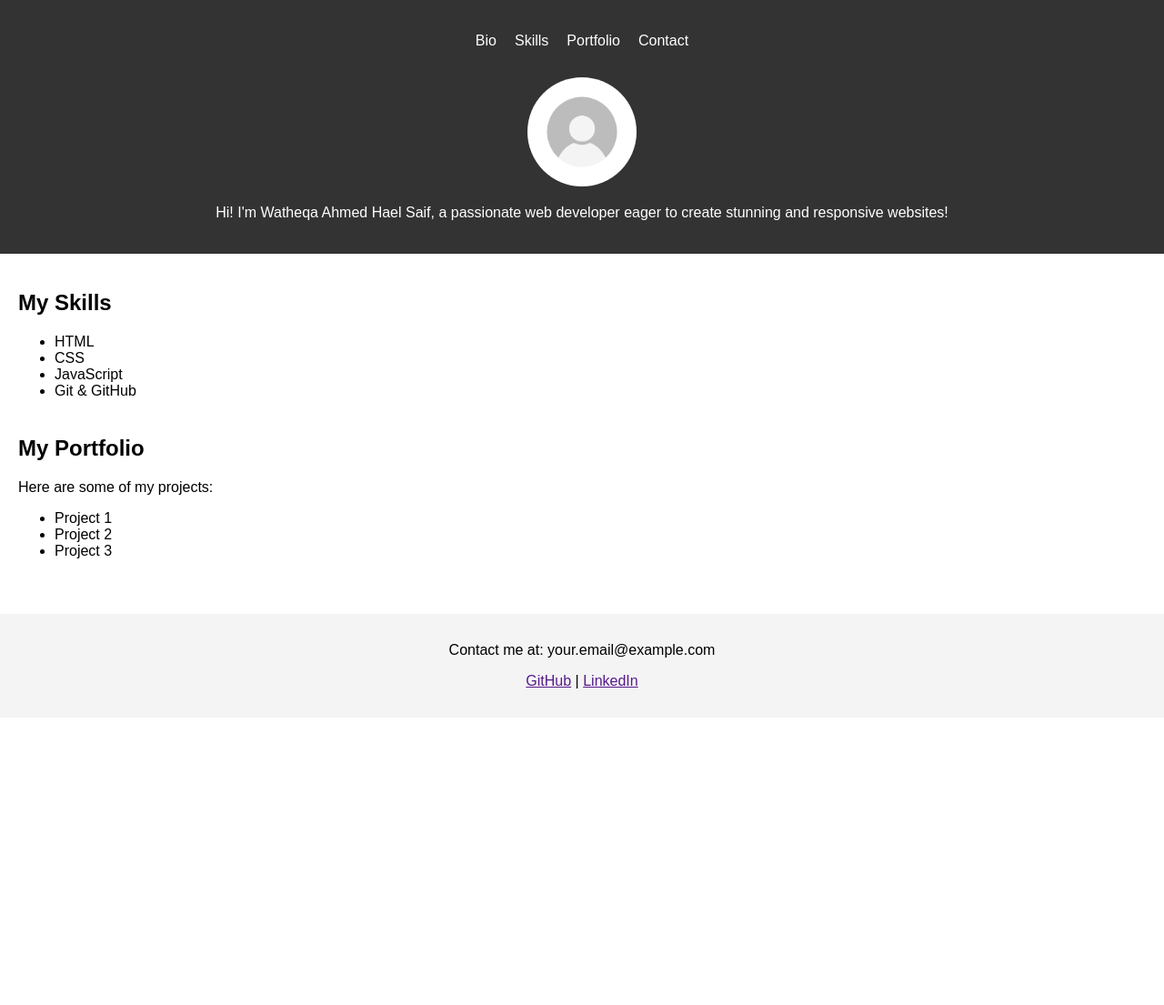
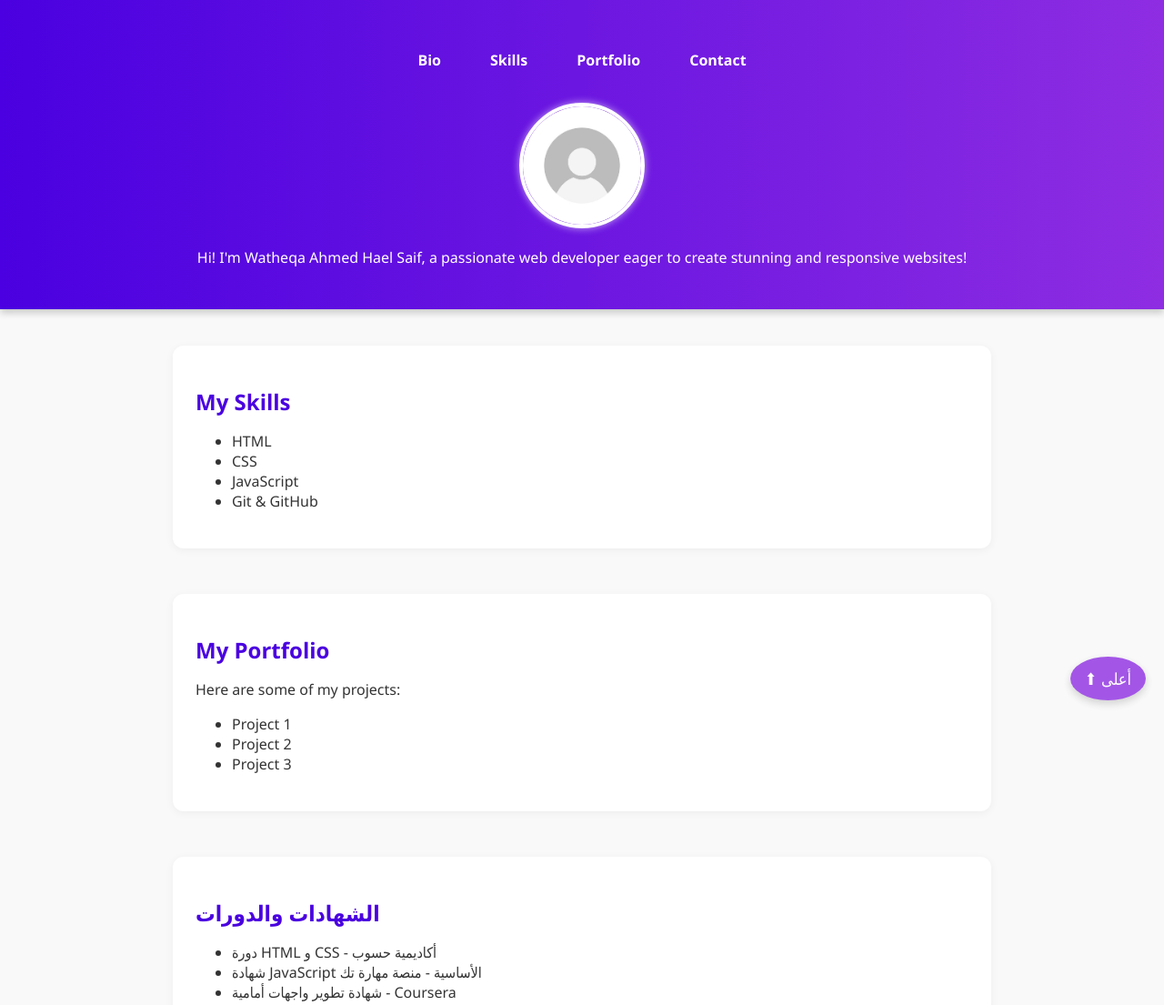
Before and after one commit to watheqahahmed/personal-website, a plain HTML site: page index.html in a window 1280 px wide. Shown: the top 1105 px of the page at 91% size. Before the commit the page ends 800 px from the top, so only its background shows below. Drawn offline with Linux system fonts and the light colour scheme.

Commit message:
تحديث تصميم النموذج واستبدال الملفات

```diff
--- a/index.html
+++ b/index.html
@@ -47,11 +47,42 @@
         <!-- Add more -->
       </ul>
     </section>
+
+    <section id="certificates">
+  <h2>الشهادات والدورات</h2>
+  <ul>
+    <li>دورة HTML و CSS - أكاديمية حسوب</li>
+    <li>شهادة JavaScript الأساسية - منصة مهارة تك</li>
+    <li>شهادة تطوير واجهات أمامية - Coursera</li>
+  </ul>
+</section>
+
+<section id="testimonials">
+  <h2>آراء وتوصيات</h2>
+  <blockquote>
+    "طالبة مبدعة وملتزمة، عملت على مشاريع متميزة خلال التدريب الصيفي."  أ. أحمد
+  </blockquote>
+  <blockquote>
+    "واثقة تتقن التصميم والتفاصيل الدقيقة في الواجهات الأمامية."  م. سارة
+  </blockquote>
+</section>
+
+<section id="cv">
+  <h2>السيرة الذاتية</h2>
+  <a href="resume.pdf" download class="cv-button">تحميل السيرة الذاتية</a>
+</section>
+
+<!-- زر العودة للأعلى -->
+<a href="#top" class="scroll-top">⬆ أعلى</a>
+
+<!-- مكان تضعين فيه id أعلى الصفحة -->
+<body id="top">
+
   </main>
 
   <!-- Footer Section -->
   <footer id="contact">
-    <p>Contact me at: your.email@example.com</p>
+    <p>Contact me at: watheqa.ahmed@gmail.com</p>
     <p>
       <a href="" target="_blank">GitHub</a> |
       <a href="" target="_blank">LinkedIn</a>
--- a/style.css
+++ b/style.css
@@ -1,14 +1,17 @@
 body {
-  font-family: Arial, sans-serif;
+  font-family: 'Segoe UI', Tahoma, Geneva, Verdana, sans-serif;
   margin: 0;
   padding: 0;
+  background-color: #f9f9f9;
+  color: #333;
 }
 
 header {
-  background-color: #333;
+  background: linear-gradient(to right, #4a00e0, #8e2de2);
   color: white;
-  padding: 20px;
+  padding: 40px 20px 30px;
   text-align: center;
+  box-shadow: 0 4px 8px rgba(0, 0, 0, 0.2);
 }
 
 .navbar {
@@ -16,30 +19,96 @@ header {
   padding: 0;
   display: flex;
   justify-content: center;
-  gap: 20px;
+  gap: 30px;
+  margin-top: 15px;
 }
 
 .navbar li a {
   color: white;
   text-decoration: none;
+  font-weight: bold;
+  padding: 6px 12px;
+  transition: background-color 0.3s ease;
+  border-radius: 5px;
+}
+.navbar li a:hover {
+  background-color: rgba(255, 255, 255, 0.2);
 }
 
 .profile-img {
-  width: 120px;
+  width: 130px;
+  height: 130px;
   border-radius: 50%;
-  margin-top: 15px;
+  margin-top: 20px;
+  border: 4px solid white;
+  box-shadow: 0 0 8px rgba(255, 255, 255, 0.6);
 }
 
 main {
-  padding: 20px;
+  padding: 40px 20px;
+  max-width: 900px;
+  margin: auto;
 }
 
 section {
-  margin-bottom: 40px;
+  margin-bottom: 50px;
+  background-color: white;
+  padding: 25px;
+  border-radius: 12px;
+  box-shadow: 0 2px 10px rgba(0, 0, 0, 0.05);
+}
+
+section h2 {
+  color: #4a00e0;
+  margin-bottom: 15px;
 }
 
 footer {
-  background-color: #f4f4f4;
+  background-color: #4a00e0;
+  color: white;
   text-align: center;
-  padding: 15px;
+  padding: 20px;
+  font-size: 14px;
+  margin-top: 40px;
 }
+
+/* زر الصعود لأعلى */
+.scroll-top {
+  position: fixed;
+  bottom: 30px;
+  right: 20px;
+  background-color: #8e2de2;
+  color: #fff;
+  padding: 12px 16px;
+  border-radius: 50%;
+  text-decoration: none;
+  font-size: 18px;
+  opacity: 0.8;
+  box-shadow: 0 4px 10px rgba(0, 0, 0, 0.2);
+  transition: opacity 0.3s ease, transform 0.3s ease;
+}
+.scroll-top:hover {
+  opacity: 1;
+  transform: translateY(-4px);
+}
+
+/* تنقل ناعم */
+html {
+  scroll-behavior: smooth;
+}
+
+/* زر تحميل السيرة */
+.cv-button {
+  display: inline-block;
+  background-color: #8e2de2;
+  color: white;
+  padding: 12px 20px;
+  text-decoration: none;
+  border-radius: 8px;
+  font-weight: bold;
+  box-shadow: 0 3px 6px rgba(0, 0, 0, 0.15);
+  transition: background-color 0.3s ease;
+}
+.cv-button:hover {
+  background-color: #4a00e0;
+}
```
